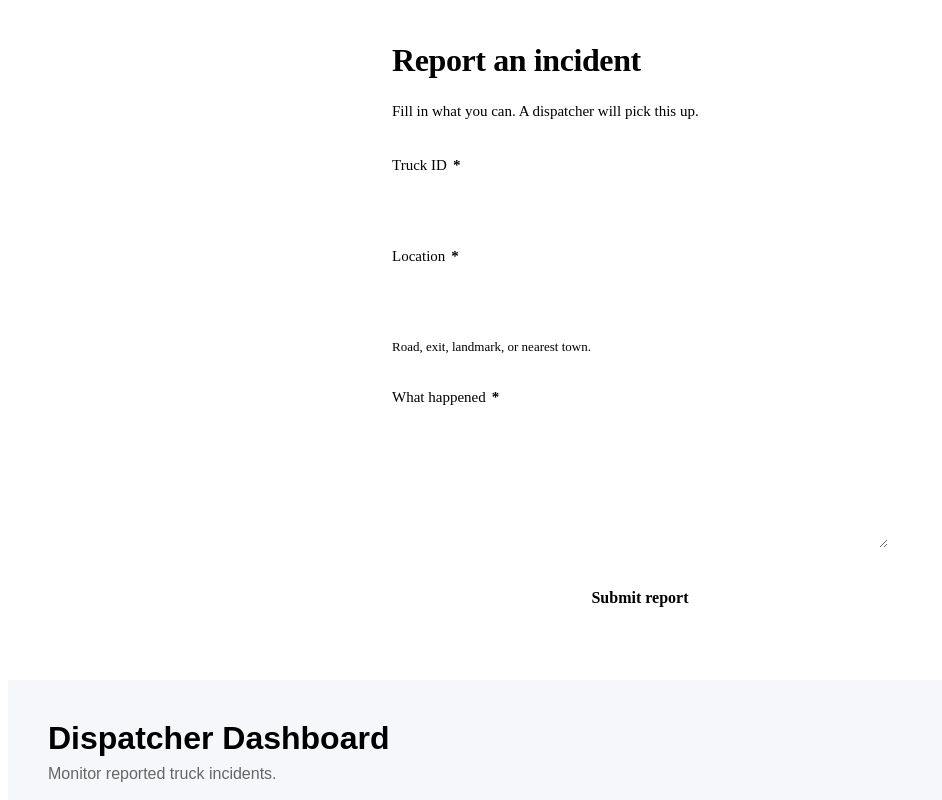
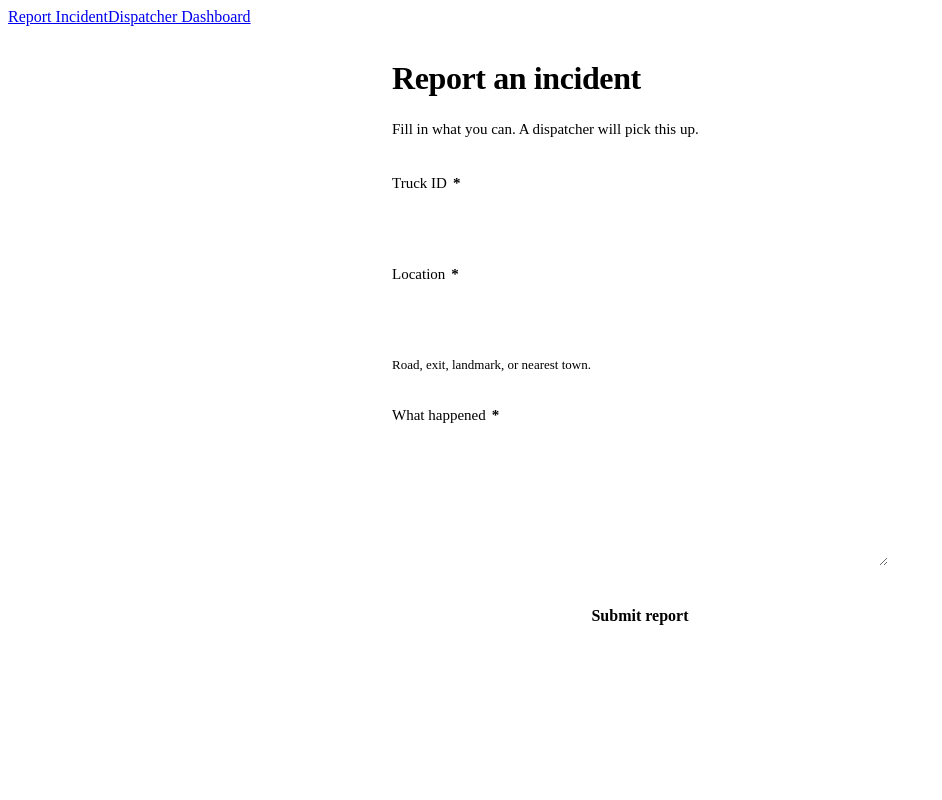
Before and after one commit to GhadyAlnaddaf/techtalks-truck-incident-response, a React app in the folder frontend/: page / in a window 1280 px wide. Shown: the top 800 px of the page, without its empty margins (0-942 px from the left). Built offline with nearby package versions, Linux system fonts and the light colour scheme; the HTML template or start-up script is replaced by a standard one.

Commit message:
feat: separate incident form and dispatcher pages

```diff
--- a/frontend/package.json
+++ b/frontend/package.json
@@ -11,7 +11,8 @@
   },
   "dependencies": {
     "react": "^19.2.8",
-    "react-dom": "^19.2.8"
+    "react-dom": "^19.2.8",
+    "react-router-dom": "^7.18.3"
   },
   "devDependencies": {
     "@eslint/js": "^10.0.1",
--- a/frontend/src/App.jsx
+++ b/frontend/src/App.jsx
@@ -1,13 +1,21 @@
+import { BrowserRouter, Routes, Route, Link } from 'react-router-dom'
 import IncidentReportForm from './features/incidents/IncidentReportForm'
 import DispatcherDashboard from './DispatcherDashboard'
 import './App.css'
 
 function App() {
   return (
-    <>
-      <IncidentReportForm />
-      <DispatcherDashboard />
-    </>
+    <BrowserRouter>
+      <nav>
+        <Link to="/">Report Incident</Link>
+        <Link to="/dispatcher">Dispatcher Dashboard</Link>
+      </nav>
+
+      <Routes>
+        <Route path="/" element={<IncidentReportForm />} />
+        <Route path="/dispatcher" element={<DispatcherDashboard />} />
+      </Routes>
+    </BrowserRouter>
   )
 }
 
```
Also changed, not shown: 1 other file (tests, documents, lock files or other folders).
